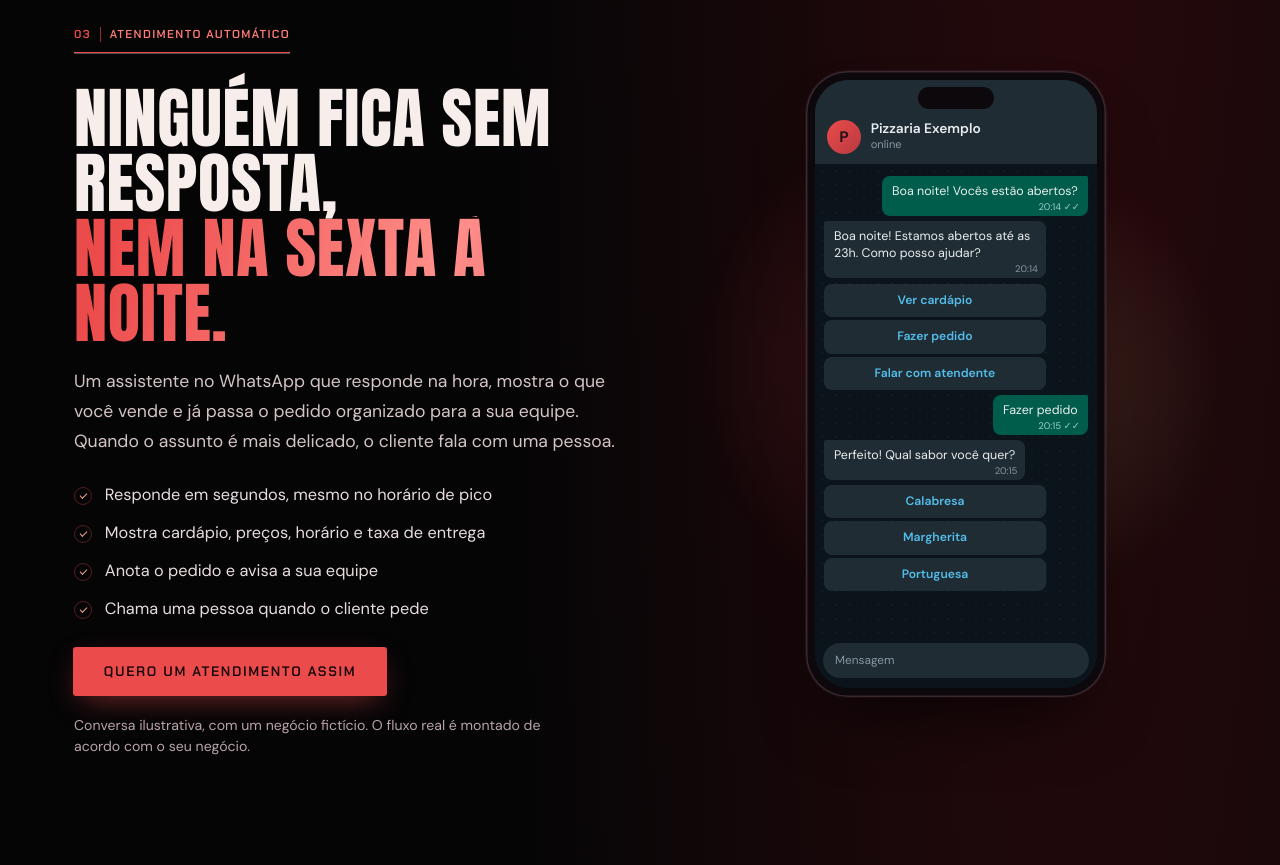
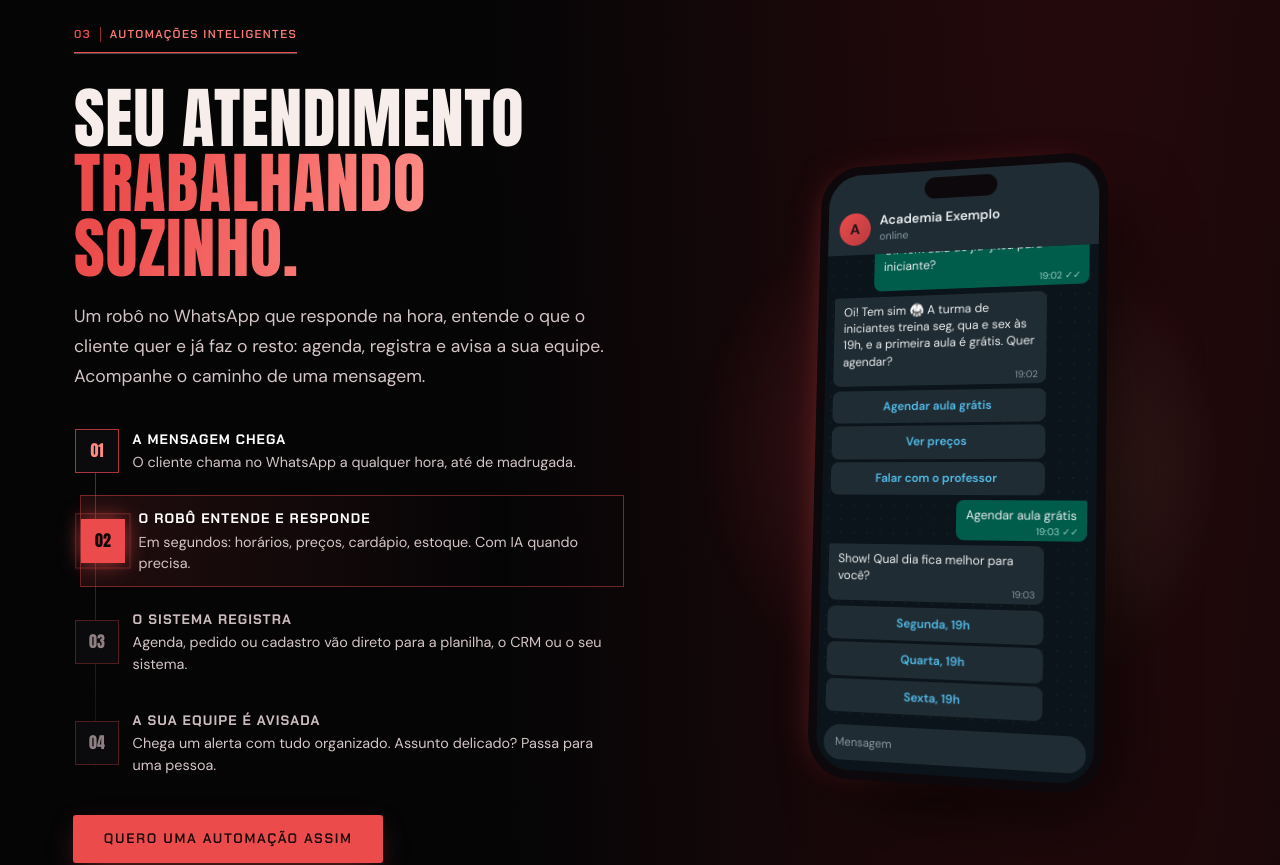
Before and after one commit to blackxzin/portifolio-dupla, a website built with Vite: page index.html in a window 1280 px wide. Shown: the part 1740-2605 px from the top of the page. Built offline with nearby package versions, Linux system fonts and the light colour scheme; some packages are replaced by stand-ins of ours; animation ran at ten frames a second; a web font is replaced by a local one.

Commit message:
feat: redo WhatsApp automation section with a message flow that lights up in sync with the chat

```diff
--- a/index.html
+++ b/index.html
@@ -247,29 +247,24 @@
         <section class="section bot-section" id="bot">
           <div class="container bot-grid">
             <div class="bot-copy">
-              <span class="section-tag">Atendimento automático</span>
-              <h2 class="bot-title">Ninguém fica sem resposta, <span class="gradient-text">nem na sexta à noite.</span></h2>
+              <span class="section-tag">Automações inteligentes</span>
+              <h2 class="bot-title">Seu atendimento <span class="gradient-text">trabalhando sozinho.</span></h2>
               <p class="bot-lead">
-                Um assistente no WhatsApp que responde na hora, mostra o que você vende e já passa o pedido organizado para a sua equipe. Quando o assunto é mais delicado, o cliente fala com uma pessoa.
+                Um robô no WhatsApp que responde na hora, entende o que o cliente quer e já faz o resto: agenda, registra e avisa a sua equipe. Acompanhe o caminho de uma mensagem.
               </p>
-              <ul class="bot-points">
-                <li><span class="check-icon" aria-hidden="true"></span><span>Responde em segundos, mesmo no horário de pico</span></li>
-                <li><span class="check-icon" aria-hidden="true"></span><span>Mostra cardápio, preços, horário e taxa de entrega</span></li>
-                <li><span class="check-icon" aria-hidden="true"></span><span>Anota o pedido e avisa a sua equipe</span></li>
-                <li><span class="check-icon" aria-hidden="true"></span><span>Chama uma pessoa quando o cliente pede</span></li>
-              </ul>
-              <a data-wa="Olá! Vi o exemplo de atendimento automático no site de vocês e queria saber como funcionaria no meu negócio." class="btn btn-primary btn-lg">Quero um atendimento assim</a>
+              <ol class="bot-flow" id="bot-flow"></ol>
+              <a data-wa="Olá! Vi a automação de WhatsApp no site da NovaTech e queria uma assim no meu negócio." class="btn btn-primary btn-lg">Quero uma automação assim</a>
               <p class="bot-note">Conversa ilustrativa, com um negócio fictício. O fluxo real é montado de acordo com o seu negócio.</p>
             </div>
 
             <div class="bot-visual" id="bot-visual">
-              <div class="phone-frame" role="img" aria-label="Exemplo de conversa no WhatsApp: o cliente pergunta se a pizzaria está aberta, faz um pedido e o atendimento automático anota tudo e avisa a equipe.">
+              <div class="phone-frame" role="img" aria-label="Exemplo de conversa no WhatsApp: o cliente pergunta sobre aula de jiu-jitsu, o robô responde, agenda a aula experimental e avisa a equipe.">
                 <span class="phone-notch" aria-hidden="true"></span>
                 <div class="phone-screen phone-screen--wa" aria-hidden="true">
                   <div class="wa-screen">
                     <div class="wa-head">
-                      <span class="wa-avatar">P</span>
-                      <span><span class="wa-name">Pizzaria Exemplo</span><span class="wa-status">online</span></span>
+                      <span class="wa-avatar">A</span>
+                      <span><span class="wa-name">Academia Exemplo</span><span class="wa-status">online</span></span>
                     </div>
                     <div class="wa-log" id="wa-chat-log"></div>
                     <div class="wa-input">Mensagem</div>
--- a/src/components/botDemo.js
+++ b/src/components/botDemo.js
@@ -1,4 +1,4 @@
-import { BOT_EXAMPLE } from '../data/botExample.js';
+import { BOT_EXAMPLE, BOT_FLOW } from '../data/botExample.js';
 import { prefersReducedMotion } from './motion.js';
 
 const TYPING_MS = 1100;
@@ -34,12 +34,33 @@ function buildTyping() {
   return typing;
 }
 
-// Animated WhatsApp-style conversation: typing dots, quick replies and a "new order" alert.
+function buildFlow(list) {
+  list.replaceChildren(...BOT_FLOW.map((item) => {
+    const node = el('li', 'bot-flow-step');
+    node.dataset.step = String(item.step);
+    const body = el('div', 'bot-flow-body');
+    body.append(el('strong', '', item.title), el('span', '', item.text));
+    node.append(el('i', 'bot-flow-dot', String(item.step).padStart(2, '0')), body);
+    return node;
+  }));
+}
+
+// Animated WhatsApp-style conversation: typing dots, quick replies and an alert to the team,
+// while the flow next to the phone lights up the step each message is in.
 export function setupBotDemo() {
   const visual = document.getElementById('bot-visual');
   const log = document.getElementById('wa-chat-log');
   const alert = document.getElementById('bot-toast');
+  const flow = document.getElementById('bot-flow');
   if (!visual || !log || !alert) return;
+  if (flow) buildFlow(flow);
+  const steps = flow ? [...flow.children] : [];
+  // Steps up to `n` stay lit as done, `n` itself is the active one.
+  const showStep = (n) => steps.forEach((node) => {
+    const step = Number(node.dataset.step);
+    node.classList.toggle('is-active', step === n);
+    node.classList.toggle('is-done', step < n);
+  });
 
   const { messages, notification } = BOT_EXAMPLE;
   alert.querySelector('.bot-toast-text strong').textContent = notification.title;
@@ -57,6 +78,7 @@ export function setupBotDemo() {
       if (message.options) append(buildOptions(message.options), false);
     });
     alert.classList.add('is-shown');
+    showStep(5);
   };
 
   if (prefersReducedMotion()) {
@@ -69,9 +91,11 @@ export function setupBotDemo() {
   const playOnce = async (id) => {
     log.replaceChildren();
     alert.classList.remove('is-shown');
+    showStep(0);
     await wait(500);
     for (const message of messages) {
       if (id !== runId) return false;
+      showStep(message.step || 0);
       if (message.from === 'bot') {
         const typing = buildTyping();
         append(typing);
@@ -91,6 +115,10 @@ export function setupBotDemo() {
     await wait(NOTIFY_DELAY_MS);
     if (id !== runId) return false;
     alert.classList.add('is-shown');
+    showStep(4);
+    await wait(1600);
+    if (id !== runId) return false;
+    showStep(5);
     await wait(LOOP_PAUSE_MS);
     return id === runId;
   };
--- a/src/data/botExample.js
+++ b/src/data/botExample.js
@@ -1,28 +1,35 @@
-// Exemplo ilustrativo de conversa com o atendimento automático (negócio fictício).
+// Exemplo ilustrativo de uma automação no WhatsApp (negócio fictício).
 // `from`: 'client' ou 'bot'. `options` aparecem como botões de resposta rápida.
+// `step` acende a etapa correspondente do fluxo ao lado do celular (1 a 4).
 export const BOT_EXAMPLE = {
-  businessName: 'Pizzaria Exemplo',
-  avatarLetter: 'P',
+  businessName: 'Academia Exemplo',
+  avatarLetter: 'A',
   messages: [
-    { from: 'client', time: '20:14', text: 'Boa noite! Vocês estão abertos?' },
+    { from: 'client', time: '19:02', step: 1, text: 'Oi! Tem aula de jiu-jitsu para iniciante?' },
     {
-      from: 'bot', time: '20:14',
-      text: 'Boa noite! Estamos abertos até as 23h. Como posso ajudar?',
-      options: ['Ver cardápio', 'Fazer pedido', 'Falar com atendente']
+      from: 'bot', time: '19:02', step: 2,
+      text: 'Oi! Tem sim 🥋 A turma de iniciantes treina seg, qua e sex às 19h, e a primeira aula é grátis. Quer agendar?',
+      options: ['Agendar aula grátis', 'Ver preços', 'Falar com o professor']
     },
-    { from: 'client', time: '20:15', text: 'Fazer pedido' },
+    { from: 'client', time: '19:03', step: 1, text: 'Agendar aula grátis' },
     {
-      from: 'bot', time: '20:15',
-      text: 'Perfeito! Qual sabor você quer?',
-      options: ['Calabresa', 'Margherita', 'Portuguesa']
+      from: 'bot', time: '19:03', step: 2,
+      text: 'Show! Qual dia fica melhor para você?',
+      options: ['Segunda, 19h', 'Quarta, 19h', 'Sexta, 19h']
     },
-    { from: 'client', time: '20:15', text: 'Calabresa grande' },
-    { from: 'bot', time: '20:16', text: 'Anotado: 1 calabresa grande, R$ 45. Qual o endereço de entrega?' },
-    { from: 'client', time: '20:16', text: 'Rua Sete de Setembro, 120' },
-    { from: 'bot', time: '20:16', text: 'Pedido enviado para a cozinha. Tempo médio: 40 minutos. 🍕' }
+    { from: 'client', time: '19:03', step: 1, text: 'Quarta, 19h' },
+    { from: 'bot', time: '19:04', step: 3, text: 'Pronto! Sua aula experimental está marcada para quarta, às 19h. No dia eu te mando um lembrete. 💪' }
   ],
   notification: {
-    title: 'Novo pedido recebido',
-    detail: '1 calabresa grande · Rua Sete de Setembro, 120'
+    title: 'Nova aula agendada',
+    detail: 'Jiu-jitsu iniciante · quarta, 19h'
   }
 };
+
+// The path of one message, shown next to the phone.
+export const BOT_FLOW = [
+  { step: 1, title: 'A mensagem chega', text: 'O cliente chama no WhatsApp a qualquer hora, até de madrugada.' },
+  { step: 2, title: 'O robô entende e responde', text: 'Em segundos: horários, preços, cardápio, estoque. Com IA quando precisa.' },
+  { step: 3, title: 'O sistema registra', text: 'Agenda, pedido ou cadastro vão direto para a planilha, o CRM ou o seu sistema.' },
+  { step: 4, title: 'A sua equipe é avisada', text: 'Chega um alerta com tudo organizado. Assunto delicado? Passa para uma pessoa.' }
+];
--- a/src/data/hudContent.js
+++ b/src/data/hudContent.js
@@ -15,7 +15,7 @@ export const SECTION_IDS = VIEWS.flatMap((view) => view.sections);
 export const QUESTS = {
   intro: ['Conhecer a NovaTech', 'Ver quem somos e as quatro frentes em que trabalhamos.', ['Visão geral']],
   hero: ['Seu site no ar', 'Ver como um site leva clientes para o seu WhatsApp.', ['Mais contatos']],
-  bot: ['Atendimento sozinho', 'Ver o bot respondendo e anotando um pedido no WhatsApp.', ['Tempo livre']],
+  bot: ['Automação em ação', 'Ver o caminho de uma mensagem: do WhatsApp até a sua equipe.', ['Tempo livre']],
   services: ['Escolher a frente', 'Sites, sistemas, automações e cloud, explicados um a um.', ['Sob medida']],
   stack: ['Abrir a caixa de ferramentas', 'Ver com quais tecnologias construímos e para que serve cada uma.', ['Clareza']],
   process: ['Planejar a missão', 'Entender as etapas, do primeiro contato ao site no ar.', ['Sem surpresas']],
--- a/src/styles/bot.css
+++ b/src/styles/bot.css
@@ -100,3 +100,43 @@
   .wa-bubble, .wa-options, .wa-typing, .wa-typing i { animation: none; }
   .bot-toast { transition: none; }
 }
+
+/* ---------- Path of one message (lit in sync with the chat) ---------- */
+.bot-flow { list-style: none; margin: 0.2rem 0 0.4rem; padding: 0; display: grid; gap: 0.55rem; position: relative; width: 100%; max-width: 34rem; }
+.bot-flow::before {
+  content: ''; position: absolute; left: 21px; top: 22px; bottom: 22px; width: 1px;
+  background: linear-gradient(rgba(236, 75, 75, 0.5), rgba(236, 75, 75, 0.08));
+}
+.bot-flow-step {
+  position: relative; display: grid; grid-template-columns: 44px minmax(0, 1fr); gap: 0.85rem; align-items: center;
+  padding: 0.7rem 0.9rem 0.7rem 0; border: 1px solid transparent; transition: border-color 0.35s, background 0.35s, transform 0.35s;
+}
+.bot-flow-dot {
+  position: relative; z-index: 1; display: grid; place-items: center; width: 44px; height: 44px; font-style: normal;
+  font-family: var(--font-display); font-size: 1rem; color: #8f8083; background: #0b0a0c;
+  border: 1px solid rgba(236, 75, 75, 0.3); transition: color 0.35s, background 0.35s, box-shadow 0.35s, border-color 0.35s;
+}
+.bot-flow-body { display: grid; gap: 0.15rem; }
+.bot-flow-body strong { font-family: var(--font-tech); font-size: 0.86rem; letter-spacing: 0.08em; text-transform: uppercase; color: #cdbcbe; transition: color 0.35s; }
+.bot-flow-body span { font-size: 0.9rem; line-height: 1.5; color: var(--text-muted); }
+.bot-flow-step.is-done .bot-flow-dot { color: #ff8a83; border-color: rgba(236, 75, 75, 0.7); }
+.bot-flow-step.is-done strong { color: #fff; }
+.bot-flow-step.is-active { border-color: rgba(236, 75, 75, 0.45); background: linear-gradient(90deg, rgba(236, 75, 75, 0.12), transparent 80%); transform: translateX(6px); }
+.bot-flow-step.is-active .bot-flow-dot { color: #140607; background: var(--red); border-color: var(--red); box-shadow: 0 0 22px -2px rgba(236, 75, 75, 0.85); }
+.bot-flow-step.is-active strong { color: #fff; }
+.bot-flow-step.is-active .bot-flow-dot::after {
+  content: ''; position: absolute; inset: -6px; border: 1px solid rgba(236, 75, 75, 0.6); animation: flow-ping 1.3s ease-out infinite;
+}
+@keyframes flow-ping { from { opacity: 1; scale: 0.85; } to { opacity: 0; scale: 1.35; } }
+
+/* The phone leans in 3D toward the flow */
+.bot-visual { perspective: 1200px; }
+.bot-visual .phone-frame { transform: rotateY(-14deg) rotateX(4deg); transition: transform 0.6s cubic-bezier(0.16, 1, 0.3, 1); box-shadow: 30px 40px 80px -30px rgba(0, 0, 0, 0.9), -10px 0 40px -20px rgba(236, 75, 75, 0.5); }
+.bot-visual:hover .phone-frame { transform: rotateY(-4deg) rotateX(2deg); }
+@media (max-width: 860px) {
+  .bot-visual .phone-frame { transform: none; }
+  .bot-flow-step.is-active { transform: none; }
+}
+.app-mode .bot-flow { gap: 0.35rem; }
+.app-mode .bot-flow-step { padding-block: 0.45rem; }
+.app-mode .bot-lead { font-size: 1rem; }
```
